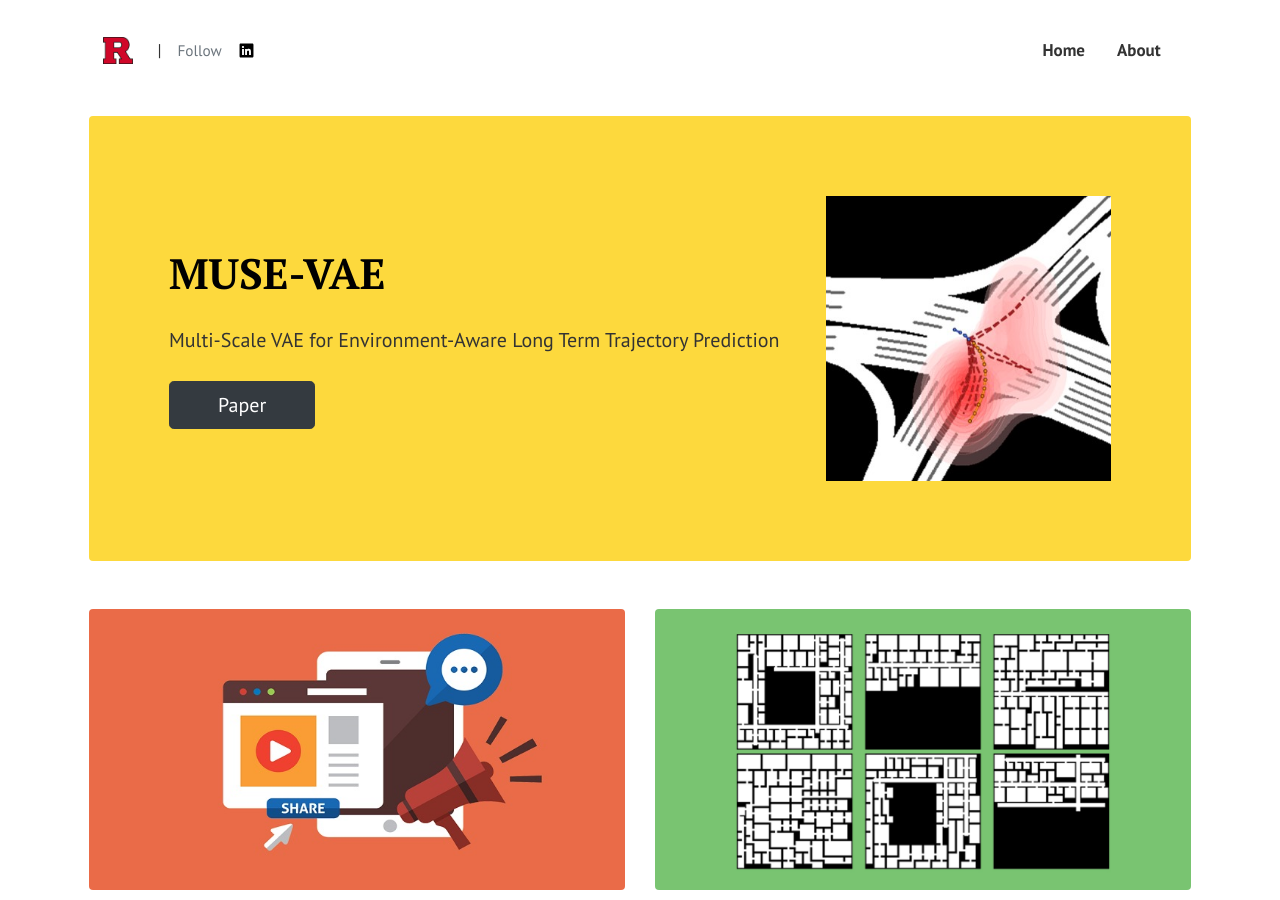
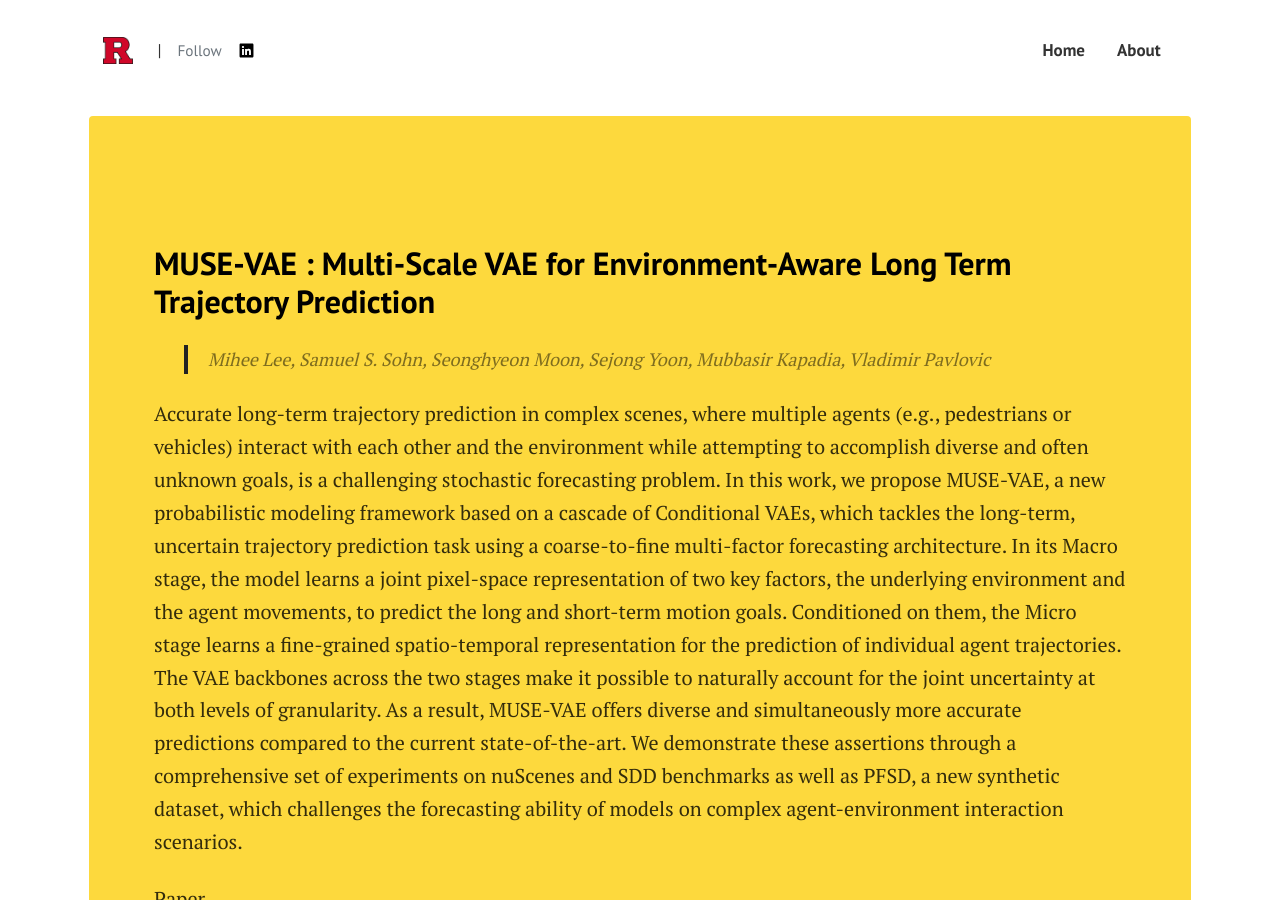
Before and after one commit to ml1323/MUSE-VAE, a Jekyll site: the page built from index.html, in a window 1280 px wide and 900 px high. Built offline with Jekyll 4.4.1, drawn with Linux system fonts in a browser that asks for light colours; the list of posts is cut into pages by our own code.

Commit message:
Update index.html

```diff
--- a/index.html
+++ b/index.html
@@ -9,11 +9,25 @@
 {% if page.url == "/" %}
 <div class="rounded mb-5 hero">
   <div class="row align-items-center justify-content-between">
-    <div class="col-md-8">
-      <h1 class="font-weight-bold mb-4 serif-font">MUSE-VAE</h1>
-      <p class="lead mb-4">Multi-Scale VAE for Environment-Aware Long Term Trajectory Prediction</p>
-      <a href="https://arxiv.org/abs/2201.07189" class="btn btn-dark text-white px-5 btn-lg">Paper</a>
-    </div>
+    <!--<div class="col-md-8">-->
+      <!--<h1 class="font-weight-bold mb-4 serif-font">MUSE-VAE</h1>-->
+      <!--<p class="lead mb-4">Multi-Scale VAE for Environment-Aware Long Term Trajectory Prediction</p>-->
+      <!--<a href="https://arxiv.org/abs/2201.07189" class="btn btn-dark text-white px-5 btn-lg">Paper</a>-->
+    <!--</div>-->
+      <div class="article-post serif-font">
+    <h2 id="muse-vae--multi-scale-vae-for-environment-aware-long-term-trajectory-prediction">MUSE-VAE : Multi-Scale VAE for Environment-Aware Long Term Trajectory Prediction</h2>
+
+<blockquote>
+  <p>Mihee Lee, Samuel S. Sohn, Seonghyeon Moon, Sejong Yoon, Mubbasir Kapadia, Vladimir Pavlovic</p>
+</blockquote>
+
+<p>Accurate long-term trajectory prediction in complex scenes, where multiple agents (e.g., pedestrians or vehicles) interact with each other and the environment while attempting to accomplish diverse and often unknown goals, is a challenging stochastic forecasting problem. In this work, we propose MUSE-VAE, a new probabilistic modeling framework based on a cascade of Conditional VAEs, which tackles the long-term, uncertain trajectory prediction task using a coarse-to-fine multi-factor forecasting architecture. In its Macro stage, the model learns a joint pixel-space representation of two key factors, the underlying environment and the agent movements, to predict the long and short-term motion goals. Conditioned on them, the Micro stage learns a fine-grained spatio-temporal representation for the prediction of individual agent trajectories. The VAE backbones across the two stages make it possible to naturally account for the joint uncertainty at both levels of granularity. As a result, MUSE-VAE offers diverse and simultaneously more accurate predictions compared to the current state-of-the-art. We demonstrate these assertions through a comprehensive set of experiments on nuScenes and SDD benchmarks as well as PFSD, a new synthetic dataset, which challenges the forecasting ability of models on complex agent-environment interaction scenarios.</p>
+
+<p><a href="https://arxiv.org/abs/2201.07189">Paper</a></p>
+
+  </div>
+
+
     <div class="col-md-4 text-right pl-0 pl-lg-4">
       <img class="intro" height="500" src="{{site.baseurl}}/assets/images/intro.jpg">
     </div>
```
